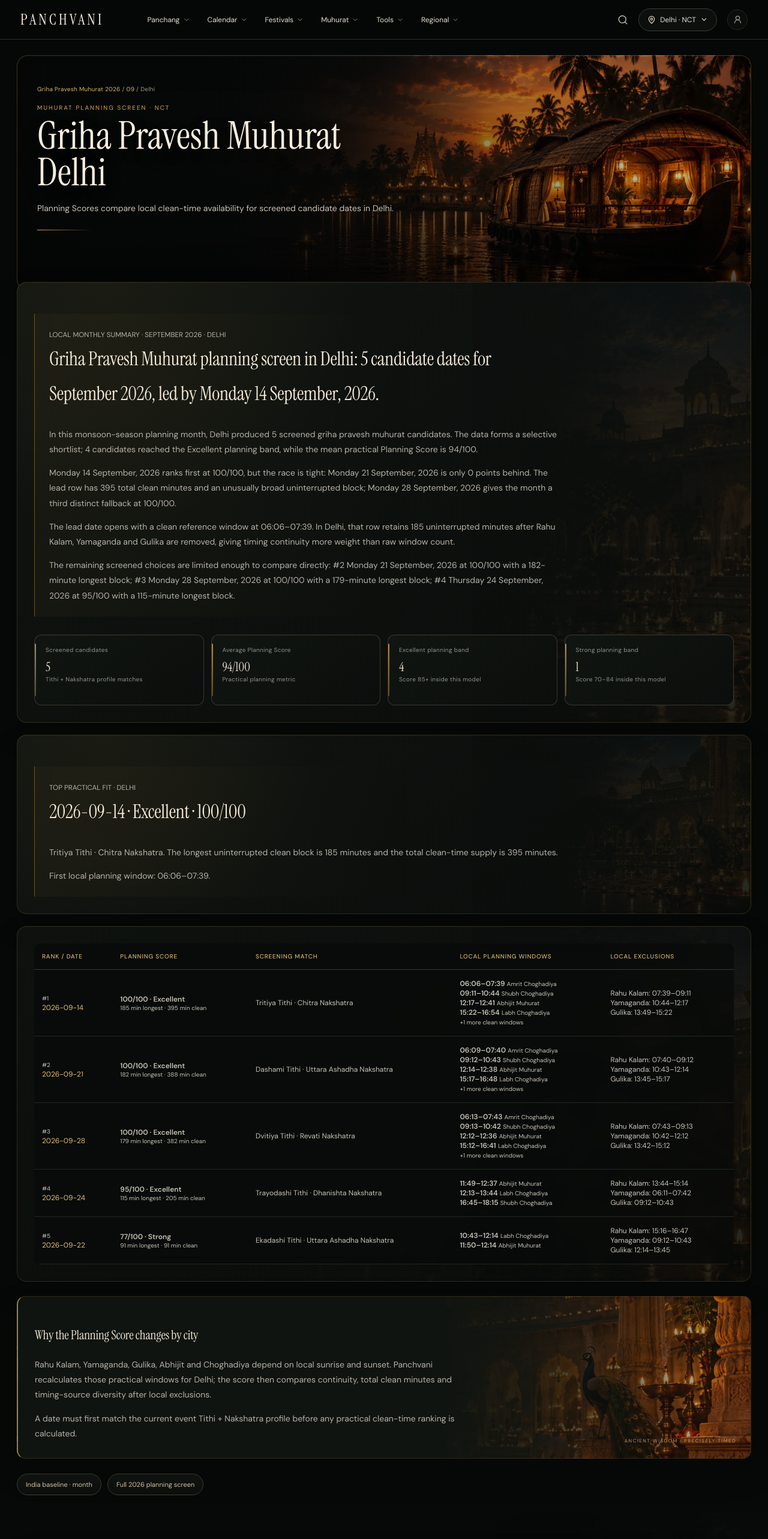
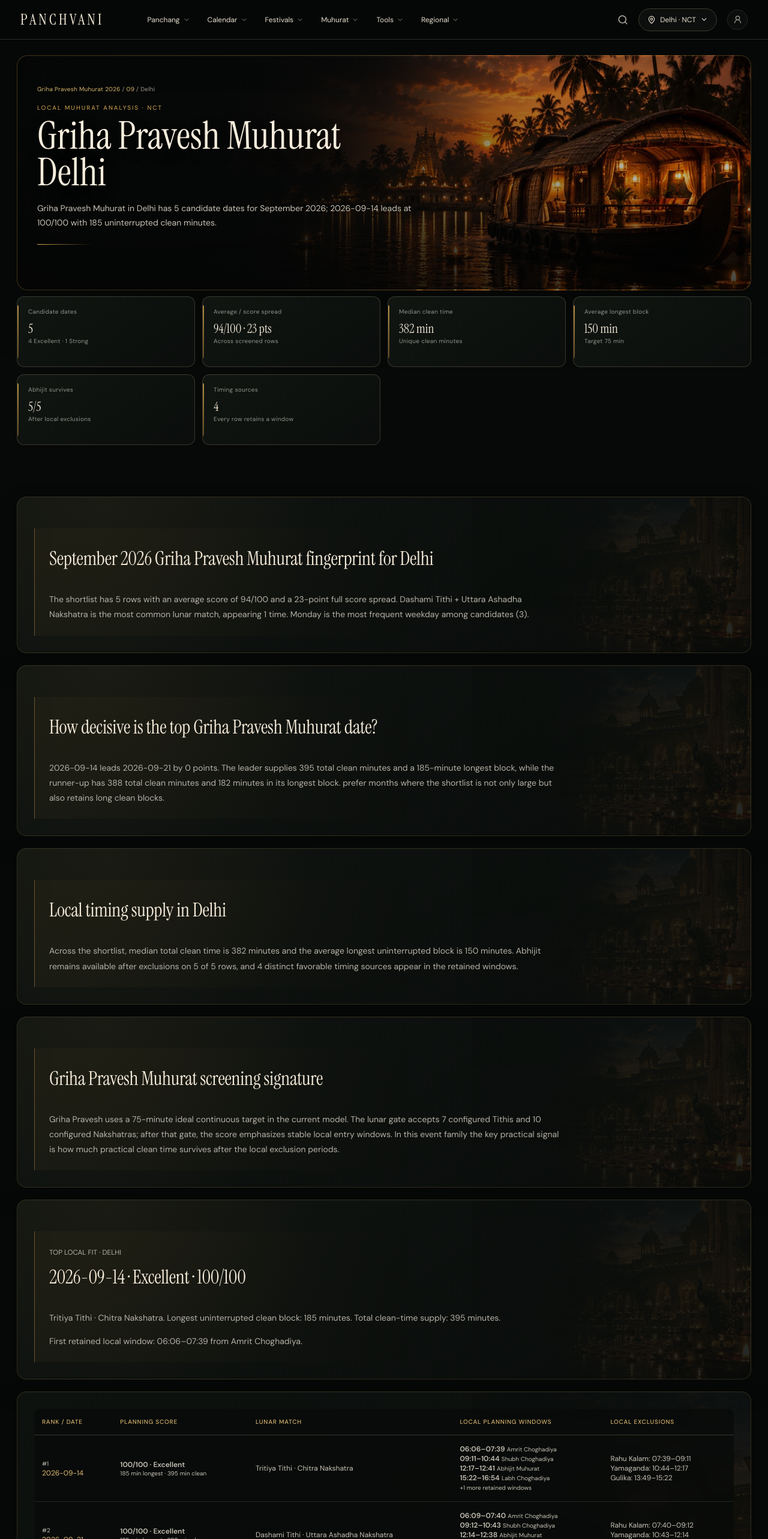
Before and after one commit to SviatF/chanag.xx, a Next.js app: page /muhurat/griha-pravesh/2026/09/delhi in a window 1280 px wide. Shown: the top 2566 px of the page at 60% size. Built offline with nearby package versions, Linux system fonts and the light colour scheme.

Commit message:
feat(content): wire semantic city Muhurat fingerprints

```diff
--- a/app/muhurat/[event]/[year]/[month]/[city]/page.tsx
+++ b/app/muhurat/[event]/[year]/[month]/[city]/page.tsx
@@ -1,13 +1,11 @@
 import type {Metadata} from "next";
 import Header from "@/components/Header";
-import MethodologyNote from "@/components/MethodologyNote";
 import TopicalGraph from "@/components/TopicalGraph";
 import Link from "next/link";
 import {notFound} from "next/navigation";
 import {findCityBySlug} from "@/lib/cities";
 import {getMonthlyMuhurat,muhuratRules} from "@/lib/muhurat";
-import {buildMuhuratSeoSummary} from "@/lib/muhurat-seo";
-import {muhuratBenchmarkSources,muhuratExcludedFactors,muhuratScreeningStatement} from "@/lib/religious-integrity";
+import {buildMuhuratMonthlyQualityContent} from "@/lib/muhurat-content-engine";
 import {isMonthlyMuhuratIndexable,robotsFor} from "@/lib/seo-policy";
 import {parseRouteMonth,parseRouteYear} from "@/lib/route-validation";
 import {muhuratCityMonthSsgPriority} from "@/lib/static-seo-routes";
@@ -16,52 +14,45 @@ import {muhuratYearPath} from "@/lib/yearly-expansion";
 
 export const dynamicParams=true;
 export const revalidate=86400;
-
 export function generateStaticParams(){return muhuratCityMonthSsgPriority;}
 
 export async function generateMetadata({params}:{params:Promise<{event:string;year:string;month:string;city:string}>}):Promise<Metadata>{
-  const p=await params;
-  const city=findCityBySlug(p.city);
-  const rule=muhuratRules[p.event];
-  const year=parseRouteYear(p.year),month=parseRouteMonth(p.month);
+  const p=await params;const city=findCityBySlug(p.city);const rule=muhuratRules[p.event];const year=parseRouteYear(p.year),month=parseRouteMonth(p.month);
   if(!city||!rule||!year||!month)notFound();
-  return {title:`${rule.title} in ${city.name} — Candidate Dates ${p.month}/${year}`,description:`${rule.title} candidate dates in ${city.name} using Panchvani's Tithi + Nakshatra screening profile, with local planning windows and explicit limitations.`,alternates:{canonical:`/muhurat/${p.event}/${year}/${p.month}/${city.slug}`},robots:robotsFor(isMonthlyMuhuratIndexable(p.event,year,month,city.slug))};
+  return {title:`${rule.title} in ${city.name} — Candidate Dates ${p.month}/${year}`,description:`${rule.title} candidate dates in ${city.name} with local clean-time rankings, score spread, timing-source coverage and event-specific continuity metrics.`,alternates:{canonical:`/muhurat/${p.event}/${year}/${p.month}/${city.slug}`},robots:robotsFor(isMonthlyMuhuratIndexable(p.event,year,month,city.slug))};
 }
 
 export default async function Page({params}:{params:Promise<{event:string;year:string;month:string;city:string}>}){
-  const p=await params;
-  const city=findCityBySlug(p.city);
-  const rule=muhuratRules[p.event];
-  const year=parseRouteYear(p.year),month=parseRouteMonth(p.month);
+  const p=await params;const city=findCityBySlug(p.city);const rule=muhuratRules[p.event];const year=parseRouteYear(p.year),month=parseRouteMonth(p.month);
   if(!city||!rule||!year||!month)notFound();
   const {rows}=await getMonthlyMuhurat(p.event,year,month,city);
   const top=rows[0];
-  const seo=buildMuhuratSeoSummary(p.event,year,month,city,rows,"city");
-
+  const quality=buildMuhuratMonthlyQualityContent(p.event,year,month,city,rows,"city");
   const ld={"@context":"https://schema.org","@graph":[
-    {"@type":"CollectionPage","name":`${rule.title} candidate dates in ${city.name} — ${p.month}/${year}`,"url":`https://panchvani.com/muhurat/${p.event}/${year}/${p.month}/${city.slug}`,"description":muhuratScreeningStatement},
+    {"@type":"CollectionPage","name":`${rule.title} candidate dates in ${city.name} — ${p.month}/${year}`,"url":`https://panchvani.com/muhurat/${p.event}/${year}/${p.month}/${city.slug}`,"description":quality.directAnswer},
     {"@type":"ItemList","name":`${rule.title} screened candidate dates`,"itemListElement":rows.map((r,index)=>({"@type":"ListItem","position":index+1,"name":`${r.date} · Planning Score ${r.planning.score}/100`,"url":`https://panchvani.com/panchang/${city.slug}/${r.date}`}))}
   ]};
 
   return <main><Header city={city}/><div className="page-shell internal-visual internal-muhurat">
     <div className="breadcrumbs"><Link href={muhuratYearPath(p.event,year)}>{rule.title} {year}</Link> / <Link href={`/muhurat/${p.event}/${year}/${p.month}`}>{p.month}</Link> / {city.name}</div>
-    <p className="page-kicker">MUHURAT PLANNING SCREEN · {city.state}</p>
+    <p className="page-kicker">LOCAL MUHURAT ANALYSIS · {city.state}</p>
     <h1 className="page-title">{rule.title}<br/>{city.name}</h1>
-    <p className="page-subtitle">Planning Scores compare local clean-time availability for screened candidate dates in {city.name}.</p>
+    <p className="page-subtitle">{quality.directAnswer}</p>
 
-    <section className="wide-panel"><div className="seo-copy"><small>LOCAL MONTHLY SUMMARY · {seo.monthLabel.toUpperCase()} · {city.name.toUpperCase()}</small><h2>{seo.headline}</h2><p>{seo.overview}</p><p>{seo.rankingInsight}</p><p>{seo.timingInsight}</p><p>{seo.alternatives}</p></div><div className="data-grid"><div className="data-card"><small>Screened candidates</small><strong>{seo.qualifyingCount}</strong><small>Tithi + Nakshatra profile matches</small></div><div className="data-card"><small>Average Planning Score</small><strong>{seo.averageScore}/100</strong><small>Practical planning metric</small></div><div className="data-card"><small>Excellent planning band</small><strong>{seo.excellentCount}</strong><small>Score 85+ inside this model</small></div><div className="data-card"><small>Strong planning band</small><strong>{seo.strongCount}</strong><small>Score 70–84 inside this model</small></div></div></section>
+    <div className="data-grid">{quality.facts.map(item=><div className="data-card" key={item.label}><small>{item.label}</small><strong>{item.value}</strong>{item.note?<small>{item.note}</small>:null}</div>)}</div>
+    <section className="wide-panel"><div className="seo-copy"><h2>{quality.fingerprintTitle}</h2><p>{quality.fingerprintBody}</p></div></section>
+    <section className="wide-panel"><div className="seo-copy"><h2>{quality.rankingTitle}</h2><p>{quality.rankingBody}</p></div></section>
+    <section className="wide-panel"><div className="seo-copy"><h2>{quality.timingTitle}</h2><p>{quality.timingBody}</p></div></section>
+    <section className="wide-panel"><div className="seo-copy"><h2>{quality.ruleTitle}</h2><p>{quality.ruleBody}</p></div></section>
 
-    {top?<section className="wide-panel"><div className="seo-copy"><small>TOP PRACTICAL FIT · {city.name.toUpperCase()}</small><h2>{top.date} · {top.planning.grade} · {top.planning.score}/100</h2><p>{top.reasons.join(" · ")}. The longest uninterrupted clean block is {top.planning.longestWindowMinutes} minutes and the total clean-time supply is {top.planning.totalCleanMinutes} minutes.</p><p>{top.recommendedWindows[0]?`First local planning window: ${top.recommendedWindows[0].start}–${top.recommendedWindows[0].end}.`:"No clean favorable daytime window remains after local exclusions."}</p></div></section>:null}
+    {top?<section className="wide-panel"><div className="seo-copy"><small>TOP LOCAL FIT · {city.name.toUpperCase()}</small><h2>{top.date} · {top.planning.grade} · {top.planning.score}/100</h2><p>{top.reasons.join(" · ")}. Longest uninterrupted clean block: {top.planning.longestWindowMinutes} minutes. Total clean-time supply: {top.planning.totalCleanMinutes} minutes.</p><p>{top.recommendedWindows[0]?`First retained local window: ${top.recommendedWindows[0].start}–${top.recommendedWindows[0].end} from ${top.recommendedWindows[0].sources.join(" + ")}.`:"This row passes the lunar screen but has no retained favorable daytime block after local exclusions."}</p></div></section>:null}
 
-    <div className="wide-panel"><table className="table"><thead><tr><th>Rank / Date</th><th>Planning score</th><th>Screening match</th><th>Local planning windows</th><th>Local exclusions</th></tr></thead><tbody>{rows.length?rows.map((r,index)=><tr key={r.date}><td><small>#{index+1}</small><br/><Link href={`/panchang/${city.slug}/${r.date}`}>{r.date}</Link></td><td><strong>{r.planning.score}/100 · {r.planning.grade}</strong><small style={{display:"block"}}>{r.planning.longestWindowMinutes} min longest · {r.planning.totalCleanMinutes} min clean</small></td><td>{r.reasons.join(" · ")}</td><td>{r.recommendedWindows.length?<>{r.recommendedWindows.slice(0,4).map(window=><span key={`${window.start}-${window.end}`} style={{display:"block",whiteSpace:"nowrap"}}><strong>{window.start}–{window.end}</strong> <small>{window.sources.join(" + ")}</small></span>)}{r.recommendedWindows.length>4?<small>+{r.recommendedWindows.length-4} more clean windows</small>:null}</>:"No clean favorable daytime window after exclusions"}</td><td>{r.avoidWindows.map(item=><span key={item.label} style={{display:"block",whiteSpace:"nowrap"}}>{item.label}: {item.window.start}–{item.window.end}</span>)}</td></tr>):<tr><td colSpan={5}>No dates matched the current Tithi + Nakshatra screening profile for this month.</td></tr>}</tbody></table></div>
+    <div className="wide-panel"><table className="table"><thead><tr><th>Rank / Date</th><th>Planning score</th><th>Lunar match</th><th>Local planning windows</th><th>Local exclusions</th></tr></thead><tbody>{rows.length?rows.map((r,index)=><tr key={r.date}><td><small>#{index+1}</small><br/><Link href={`/panchang/${city.slug}/${r.date}`}>{r.date}</Link></td><td><strong>{r.planning.score}/100 · {r.planning.grade}</strong><small style={{display:"block"}}>{r.planning.longestWindowMinutes} min longest · {r.planning.totalCleanMinutes} min clean</small></td><td>{r.reasons.join(" · ")}</td><td>{r.recommendedWindows.length?<>{r.recommendedWindows.slice(0,4).map(window=><span key={`${window.start}-${window.end}`} style={{display:"block",whiteSpace:"nowrap"}}><strong>{window.start}–{window.end}</strong> <small>{window.sources.join(" + ")}</small></span>)}{r.recommendedWindows.length>4?<small>+{r.recommendedWindows.length-4} more retained windows</small>:null}</>:"No retained favorable daytime window"}</td><td>{r.avoidWindows.map(item=><span key={item.label} style={{display:"block",whiteSpace:"nowrap"}}>{item.label}: {item.window.start}–{item.window.end}</span>)}</td></tr>):<tr><td colSpan={5}>No dates matched the configured Tithi + Nakshatra profile for this month.</td></tr>}</tbody></table></div>
 
-    <div className="seo-copy"><h2>Why the Planning Score changes by city</h2><p>Rahu Kalam, Yamaganda, Gulika, Abhijit and Choghadiya depend on local sunrise and sunset. Panchvani recalculates those practical windows for {city.name}; the score then compares continuity, total clean minutes and timing-source diversity after local exclusions.</p><p>A date must first match the current event Tithi + Nakshatra profile before any practical clean-time ranking is calculated.</p></div>
+    {p.event==="gold-purchase"?<section className="wide-panel"><div className="seo-copy"><small>PRICE CONTEXT · SEPARATE DATASET</small><h2>Gold price context for {city.name}</h2><p>The timing model and the market-price model are independent. Open the <Link href={`/gold-rate/${city.slug}`}>gold rate page for {city.name}</Link> to compare the local reference price separately from this timing analysis.</p></div></section>:null}
 
-    {p.event==="gold-purchase"?<section className="wide-panel"><div className="seo-copy"><small>PRICE CONTEXT · SEPARATE FROM MUHURAT</small><h2>Check today's gold rate in {city.name}</h2><p>Muhurat screening and market price answer different questions. For current 22K, 24K and 18K reference prices, open the <Link href={`/gold-rate/${city.slug}`}>gold rate page for {city.name}</Link>.</p></div></section>:null}
-
-    <div className="pill-links"><Link href={`/muhurat/${p.event}/${year}/${p.month}`}>India baseline · month</Link><Link href={muhuratYearPath(p.event,year)}>Full {year} planning screen</Link></div>
+    <div className="pill-links"><Link href={`/muhurat/${p.event}/${year}/${p.month}`}>India baseline · month</Link><Link href={muhuratYearPath(p.event,year)}>Full {year} analysis</Link></div>
     <TopicalGraph title={`Explore ${rule.title} around ${city.name}`} groups={buildMuhuratTopicalGraph(city,p.event,year,month)}/>
-    <MethodologyNote title="Screening scope"><p>{muhuratScreeningStatement}</p><p>Additional factors outside this screen:</p><ul>{muhuratExcludedFactors.map(item=><li key={item}>{item}</li>)}</ul><p><strong>Reference conventions:</strong> {muhuratBenchmarkSources.map((source,index)=><span key={source.label}>{index?" · ":""}{source.label}</span>)}</p>{p.event==="gold-purchase"?<p>A favorable timing window is not financial advice.</p>:null}</MethodologyNote>
     <script type="application/ld+json" dangerouslySetInnerHTML={{__html:JSON.stringify(ld)}}/>
   </div></main>;
 }
```
